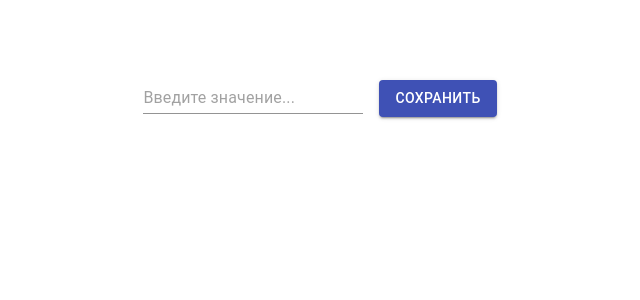
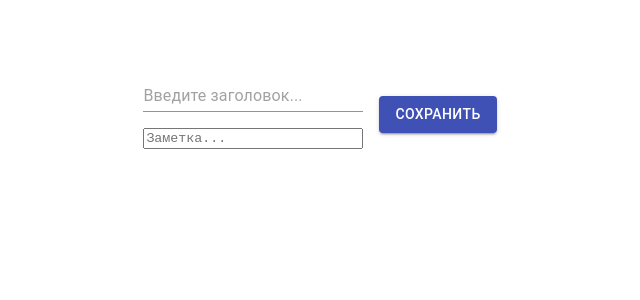
Before and after one commit to Nikikwiki/shopping-list, a React (Create React App) app: page / in a window 1280 px wide. Both pictures are taken after a click on the button "СОЗДАТЬ ЗАМЕТКУ". Shown: the top 300 px of the page, without its empty margins (320-960 px from the left). Built offline with nearby package versions, Linux system fonts and the light colour scheme; the HTML template or start-up script is replaced by a standard one.

Commit message:
Add textarea

```diff
--- a/src/ToDoForm.js
+++ b/src/ToDoForm.js
@@ -1,37 +1,45 @@
 import { React, useState } from 'react';
-import { Button, Input } from '@material-ui/core';
+import { Button, Input, TextareaAutosize } from '@material-ui/core';
 
 function ToDoForm({ addTask }) {
-  const [userInput, setUserInput] = useState('');
+  const [headerInput, setHeaderInput] = useState('');
+  const [bodyInput, setBodyInput] = useState('');
 
-  const handleChange = (e) => {
-    setUserInput(e.currentTarget.value);
+  const handleHeaderInputChange = (e) => {
+    setHeaderInput(e.currentTarget.value);
+  }
+
+  const handleBodyInputChange = (e) => {
+    setBodyInput(e.currentTarget.value);
   }
 
   const handleSubmit = (e) => {
-    e.preventDefault();
-    addTask(userInput);
-    setUserInput("");
+    // e.preventDefault();
+    // addTask(userInput);
+    // setUserInput("");
 }
-
-  const handleKeyPress = (e) => {
-    if(e.key === 'Enter') {
-      handleSubmit(e);
-    }
-  }
 
   return (
     <form
       onSubmit={handleSubmit}
       className="todo-form"
     >
-      <Input
-        value={userInput}
-        type="text"
-        onChange={handleChange}
-        onKeyDown={handleKeyPress}
-        placeholder="Введите значение..."
-      />
+      <div className="todo-form__textblock">
+        <Input
+          value={headerInput}
+          type="text"
+          onChange={handleHeaderInputChange}
+          placeholder="Введите заголовок..."
+        />
+
+        <TextareaAutosize
+          className="todo-form__textarea"
+          onChange={handleBodyInputChange}
+          value={bodyInput}
+          type="text"
+          placeholder="Заметка..."
+        />
+      </div>
       <Button
         variant="contained"
         color="primary"
--- a/src/index.scss
+++ b/src/index.scss
@@ -11,6 +11,16 @@ body {
   align-items: center;
   gap: 16px;
   justify-content: center;
+
+  &__textblock {
+    display: flex;
+    flex-direction: column;
+    gap: 16px;
+  }
+
+  &__textarea {
+    resize: none;
+  }
 }
 
 .create-button {
```
